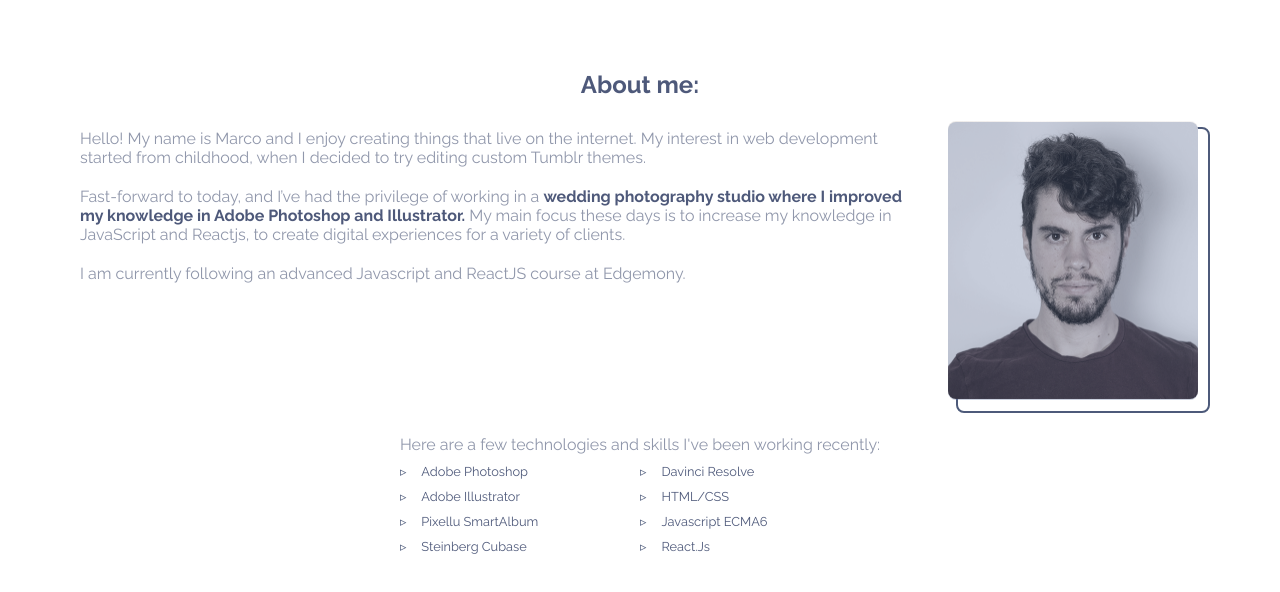
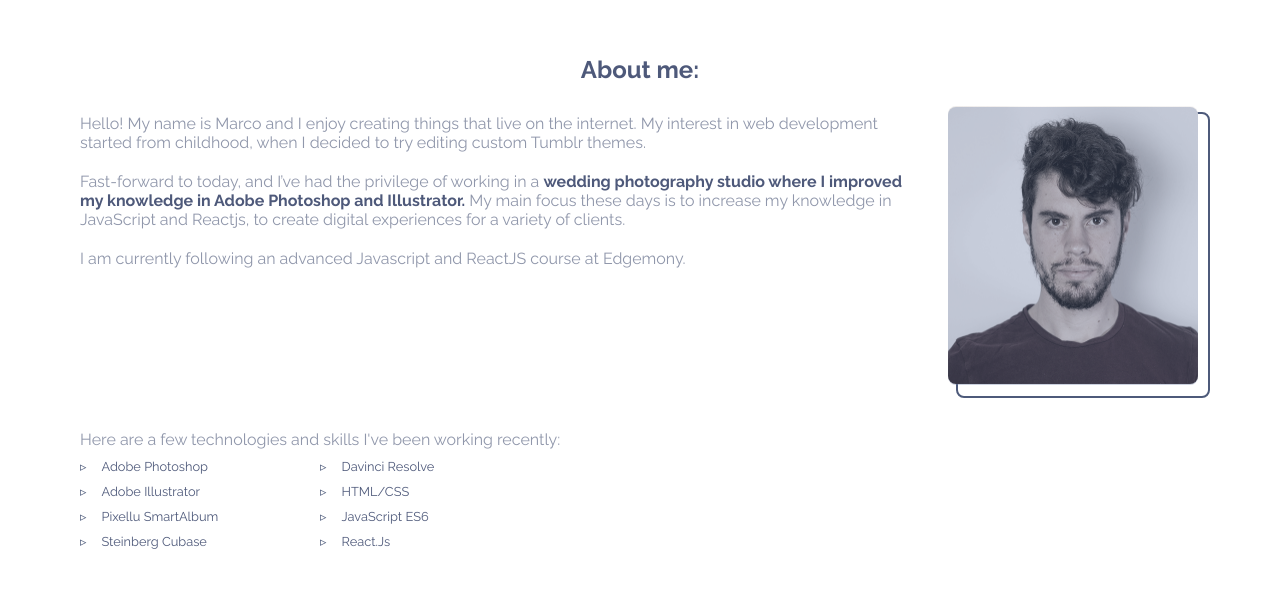
Before and after one commit to marco94gug/reactapp, a React (Create React App) app: page / in a window 1280 px wide. Shown: the part 948-1540 px from the top of the page. Built offline with nearby package versions, Linux system fonts and the light colour scheme; the HTML template or start-up script is replaced by a standard one.

Commit message:
fix: correct some style bugs

```diff
--- a/src/App.jsx
+++ b/src/App.jsx
@@ -20,6 +20,7 @@ function App() {
   const about = useRef(null);
   const experience = useRef(null);
   const myProjects = useRef(null);
+  const knowledge = useRef(null);
   const hamMenu = useRef(null);
 
   // const [value, setValue] = useState(false)
@@ -125,8 +126,8 @@ function App() {
         {/* {sectionValue === "About" && <Hero/>}
         {sectionValue === "Experiences" && <Experiences />}
         {sectionValue === "My Projects" && <MyProjects />} */}
-        <Hero />
-        <About myRef={about}/>
+        <Hero onClick={scrollToSection} refValue={knowledge}/>
+        <About myRef={about} knowledgeRef={knowledge}/>
         <Experiences myRef={experience} />
         <MyProjects myRef={myProjects} />
         <SlideModal slideVisible={slideVisible} setSlideVisible={setSlideVisible}>
--- a/src/components/About/About.jsx
+++ b/src/components/About/About.jsx
@@ -1,7 +1,7 @@
 import './index.css'
 import Avatar from '../../assets/avatar.png';
 
-export default function About({myRef}) {
+export default function About({myRef, knowledgeRef}) {
 
     return (
     <div ref={myRef} className="About">
@@ -23,7 +23,7 @@ export default function About({myRef}) {
                 </div>
             </div>
         </div>
-        <div className="About__knowledge">
+        <div ref={knowledgeRef} className="About__knowledge">
             <p className="title__knowledge">Here are a few technologies and skills I've been working recently:</p>
             <ul className="About__knowledge_list">
                 <li>Adobe Photoshop</li>
@@ -32,7 +32,7 @@ export default function About({myRef}) {
                 <li>Steinberg Cubase</li>
                 <li>Davinci Resolve</li>
                 <li>HTML/CSS</li>
-                <li>Javascript ECMA6</li>
+                <li>JavaScript ES6</li>
                 <li>React.Js</li>
             </ul>
         </div>
--- a/src/components/About/index.css
+++ b/src/components/About/index.css
@@ -32,7 +32,7 @@
 .About__main_content {
     display: flex;
     flex-direction: column;
-    gap: 20px;
+    gap: 35px;
     justify-content: center;
     align-items: center;
 }
@@ -75,8 +75,9 @@
 .About__knowledge {
     display: flex;
     flex-direction: column;
+    padding: 20px 0;
     gap: 10px;
-    margin-top: 10px;
+    /* margin-top: -40px; */
 }
 
 .About__knowledge_list {
@@ -104,7 +105,7 @@
         display: flex;
         flex-direction: column;
         justify-content: center;
-        align-items: center;
+        align-items: flex-start;
         gap: 20px;
         padding: 80px;
         height: calc(100vh - 40px);
--- a/src/components/Hero/Hero.jsx
+++ b/src/components/Hero/Hero.jsx
@@ -2,7 +2,7 @@ import './index.css'
 import Button from '../Button'
 import {useEffect, useState} from 'react';
 
-export default function Hero({myRef}) {
+export default function Hero({myRef, onClick, refValue}) {
 const [value, setValue] = useState('');
 
     useEffect(() => {
@@ -24,7 +24,7 @@ const [value, setValue] = useState('');
               Currently I am improving my javascript, specifically the reactJS framework at <span onClick={handleOnClickLink} className='edgemony'>Edgemony</span>,
               to grow my knowledge and enhance my creativity.</p>
             <div className="btn-knowledge">
-            <Button btnText="Check out my knowledge" className={`return-btn ${value}`}/>
+            <Button onClick={() => onClick(refValue)} btnText="Check out my knowledge" className={`return-btn ${value}`}/>
             </div>
         </div>
     )
```
